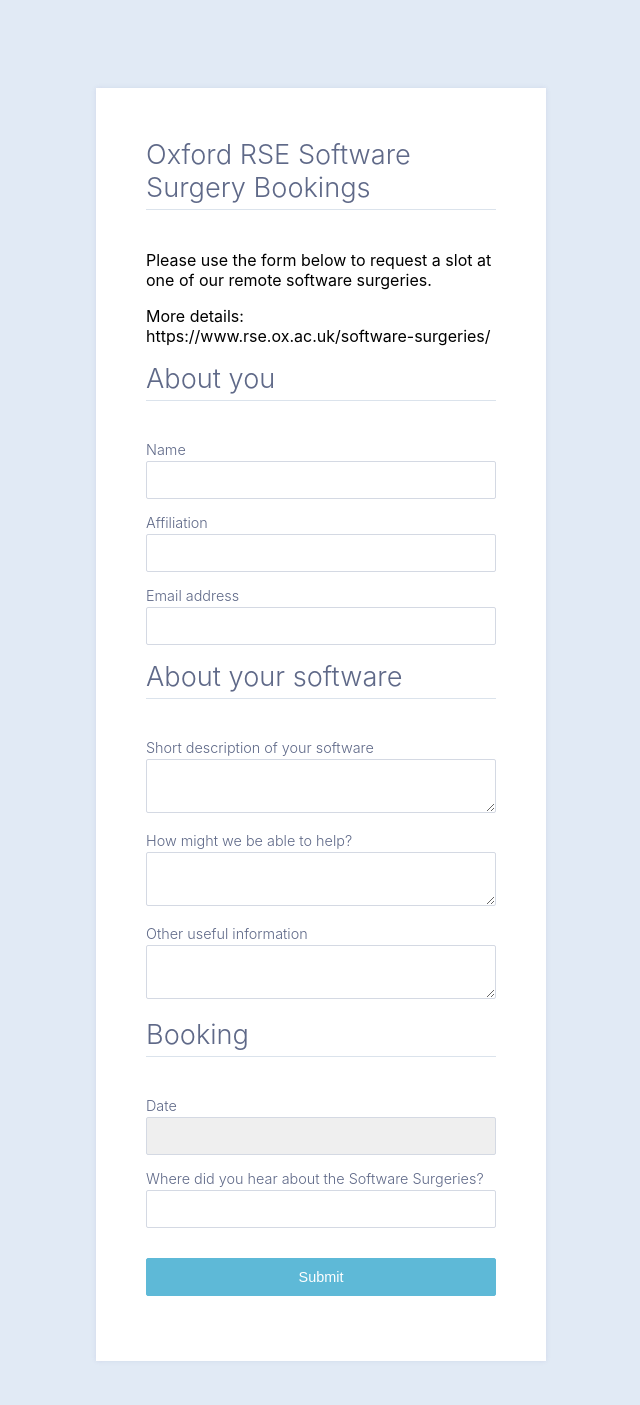
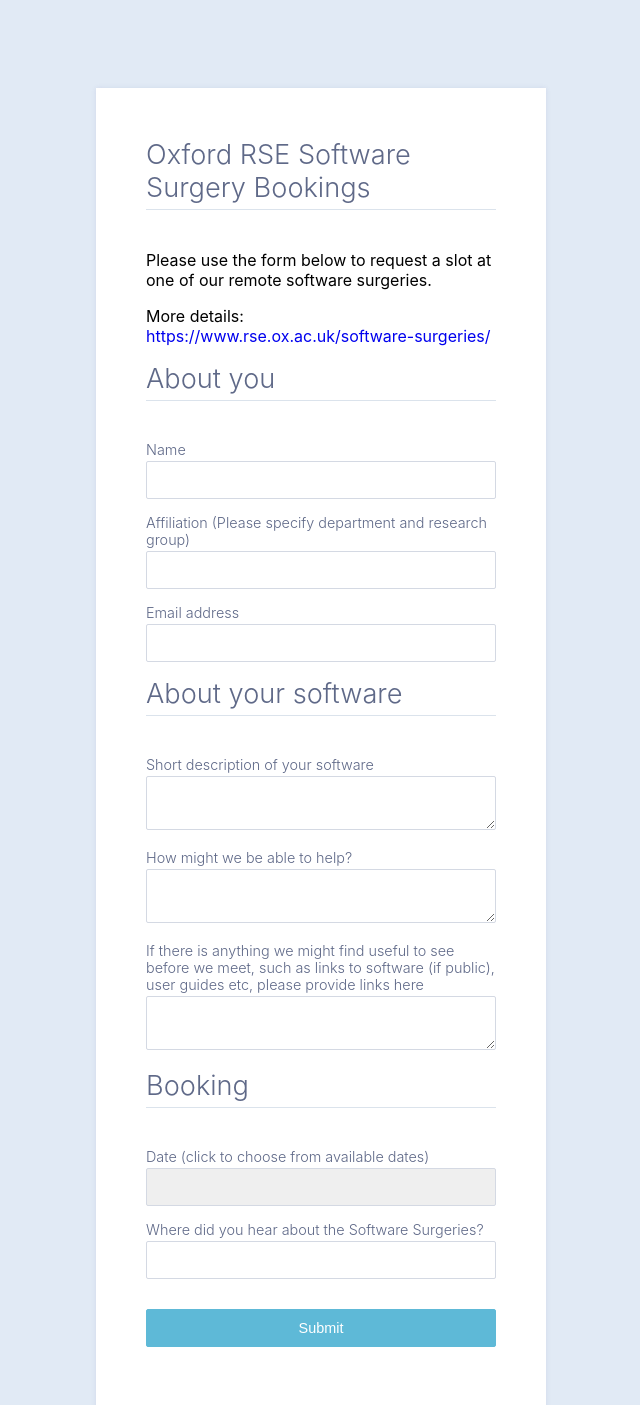
Before and after one commit to martinjrobins/software_surgeries, a Flask app: template templates/booking.html in a window 1280 px wide. Shown: the top 1405 px of the page, without its empty margins (319-959 px from the left). Before the commit the page ends 1361 px from the top, so only its background shows below. Run offline with Flask 2, Linux system fonts and the light colour scheme; the template is opened without the code that fills it: values that come from a table or form of the project are taken from there, others are empty; some libraries are stand-ins or nearby versions.

Commit message:
add descriptions, fix date format, prepend date to github issue

```diff
--- a/SurgeryForm.py
+++ b/SurgeryForm.py
@@ -7,7 +7,7 @@
     name = StringField('Name', [DataRequired()])
 
     affiliation = StringField(
-        'Affiliation',
+        'Affiliation (Please specify department and research group)',
         [DataRequired()],
         description='Please specify department and research group.'
     )
@@ -19,14 +19,13 @@
 
     how = TextAreaField('How might we be able to help?', [DataRequired()])
     other = TextAreaField(
-        'Other useful information',
-        [Optional()],
-        description='If there is anything we might find useful to see'
+        'If there is anything we might find useful to see'
         ' before we meet, such as links to software (if public),'
-        ' user guides etc, please provide links here'
+        ' user guides etc, please provide links here',
+        [Optional()]
     )
 
-    date = SelectField('Date',
+    date = SelectField('Date (click to choose from available dates)',
                        validators=[InputRequired()],
                        description='click to choose from available dates')
     where = StringField('Where did you hear about the Software Surgeries?',
--- a/application.py
+++ b/application.py
@@ -89,7 +89,7 @@
     end_date = iso8601.parse_date(event['end']['dateTime'])
     date_readable = \
         '{}: {} - {}'.format(
-            start_date.strftime("%A %d. %B %Y"),
+            start_date.strftime("%A %d %B %Y"),
             start_date.strftime("%H:%M"),
             end_date.strftime("%H:%M")
         )
@@ -134,7 +134,10 @@
                             body=body).execute()
     url = '/repos/{}/{}/issues'.format(GITHUB_OWNER, GITHUB_REPO)
     payload = {
-        "title": "{} ({})".format(form.name.data, form.affiliation.data),
+        "title": "{}: {} ({})".format(
+            date_readable,
+            form.name.data, form.affiliation.data
+        ),
         "body": markdown,
         "assignees": [
         ],
--- a/templates/booking.html
+++ b/templates/booking.html
@@ -23,7 +23,7 @@
   <h2 class="title">Oxford RSE Software Surgery Bookings</h2>
   <p>Please use the form below to request a slot at one of our remote software
     surgeries.</p>
-  <p>More details: <a>https://www.rse.ox.ac.uk/software-surgeries/</a></p>
+  <p>More details: <a href='https://www.rse.ox.ac.uk/software-surgeries/'>https://www.rse.ox.ac.uk/software-surgeries/</a></p>
   <form id="contact" method="POST" action="/">
     {{ form.hidden_tag() }}
     <h3 class="title">About you</h3>
--- a/templates/success.html
+++ b/templates/success.html
@@ -7,7 +7,8 @@
 {% block content %}
 <div class="success-wrapper">
   <h1>SUCCESS!</h1>
-  <p>You're booking for an OxRSE software surgery is confirmed. Check your inbox for an
-    event invitation email from <a href="mailto:rse@cs.ox.ac.uk">rse@cs.ox.ac.uk</a>.</p>
+  <p>Your booking for an OxRSE software surgery is confirmed. Check your inbox for an
+    confirmation email.</p>
+  <p>Any questions please contact the OxRSE group on <a href="mailto:rse@cs.ox.ac.uk">rse@cs.ox.ac.uk</a>.</p>
 </div>
 {% endblock %}
```
